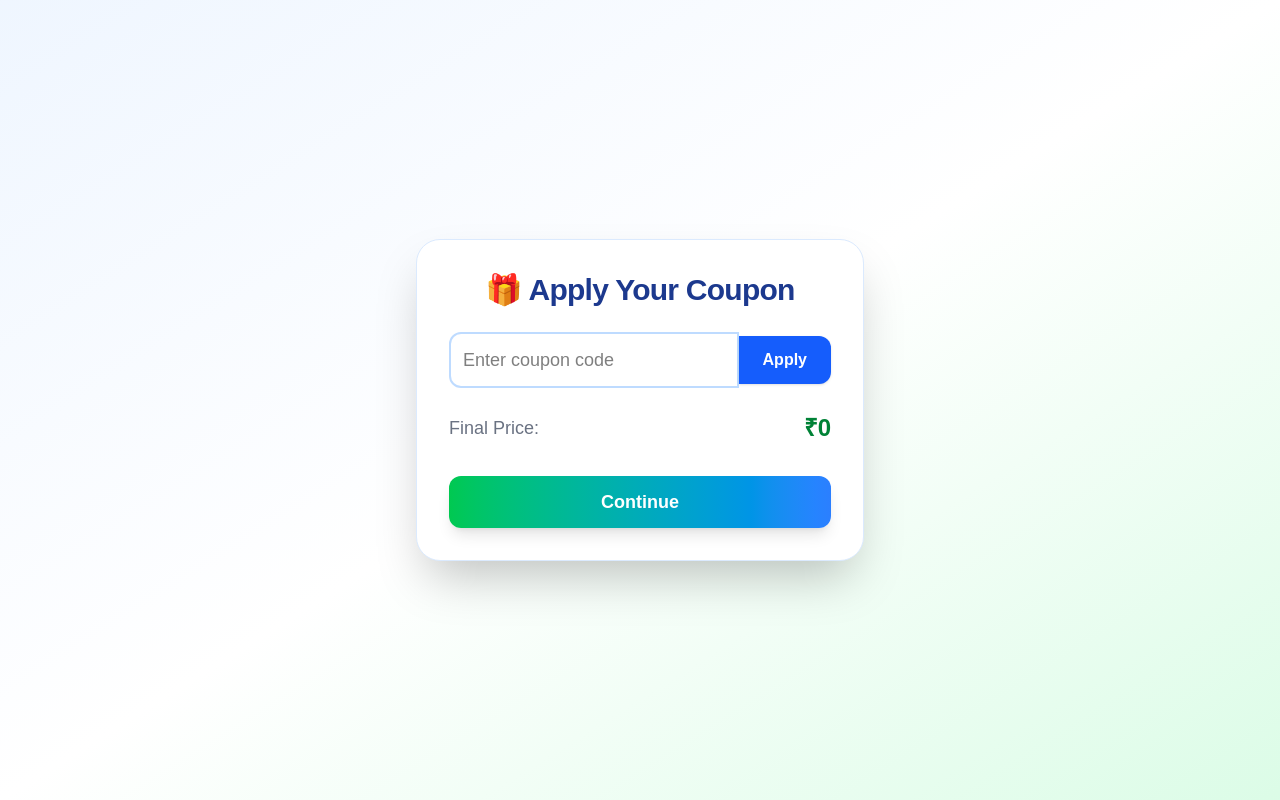
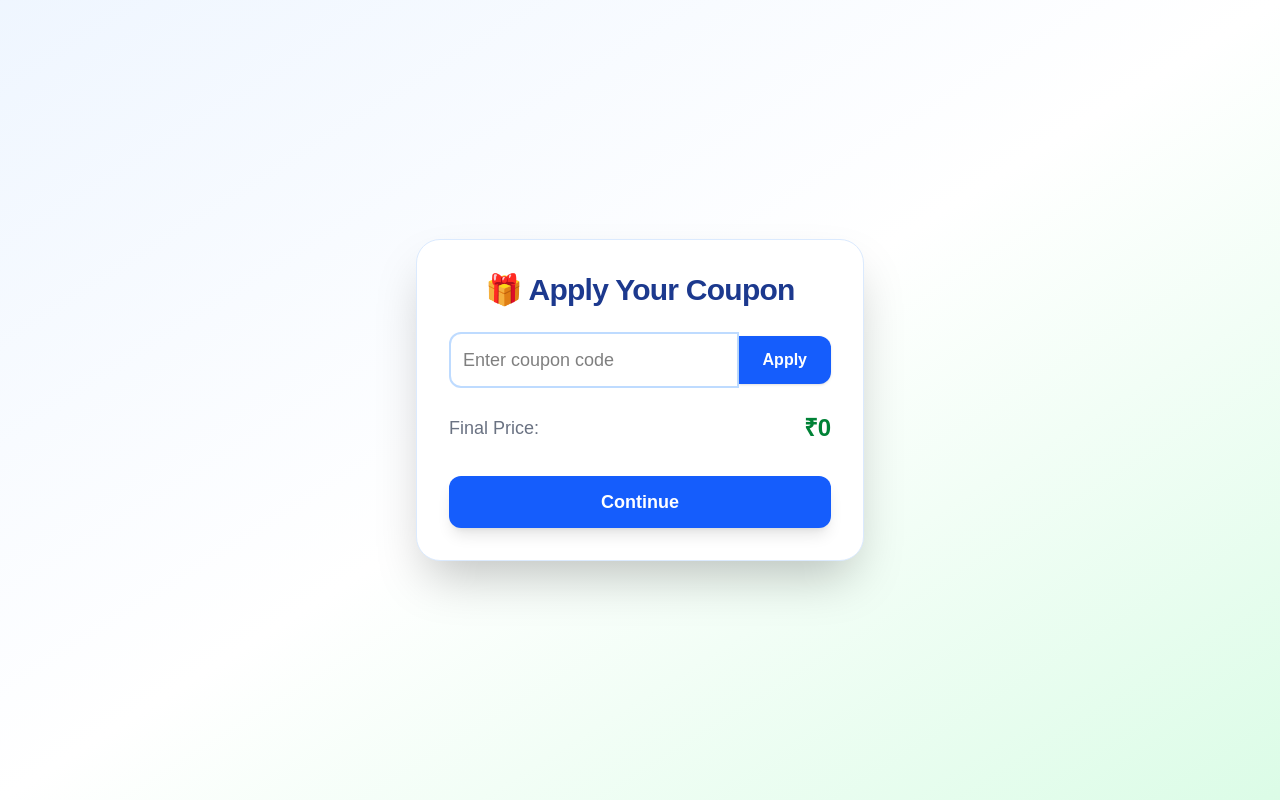
Before and after one commit to ravvviii/Animall, a Next.js app in the folder booster-flow/: page /coupon in a window 1280 px wide. Built offline with nearby package versions, Linux system fonts and the light colour scheme.

Commit message:
Coupon page made

```diff
--- a/booster-flow/src/app/coupon/page.tsx
+++ b/booster-flow/src/app/coupon/page.tsx
@@ -72,7 +72,7 @@ export default function CouponPage() {
         </div>
         <button
           onClick={proceed}
-          className="w-full mt-8 bg-gradient-to-r from-green-500 to-blue-500 hover:from-green-600 hover:to-blue-600 text-white py-3 rounded-xl text-lg font-bold shadow-lg transition"
+          className="w-full mt-8 bg-blue-600  hover:bg-green-600 text-white py-3 rounded-xl text-lg font-bold shadow-lg transition"
         >
           Continue
         </button>
```
